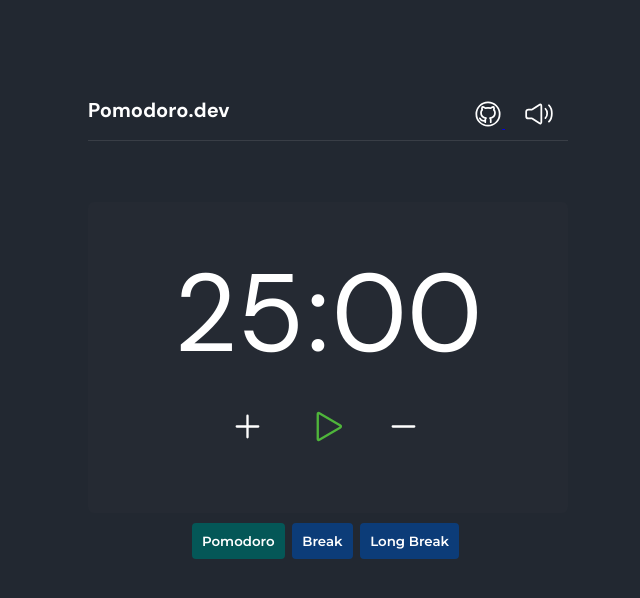
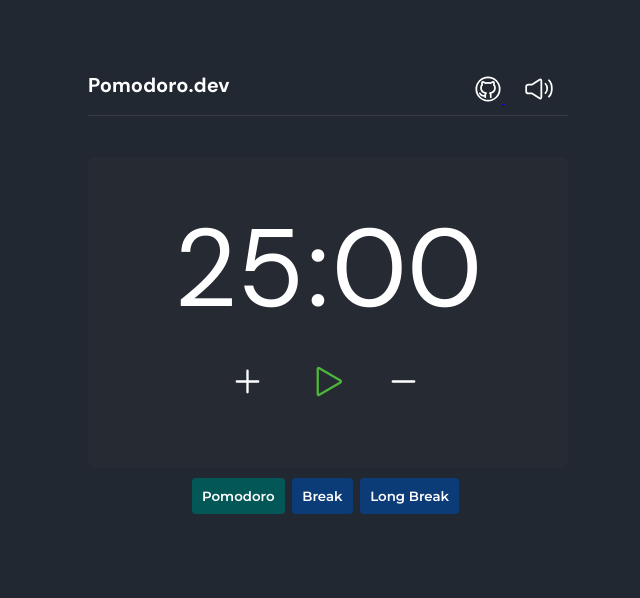
Before and after one commit to pedrohenrique11/Pomodoros, a plain HTML site: page index.html in a window 1280 px wide. Shown: the whole page, without its empty margins (312-952 px from the left). Drawn offline with Linux system fonts and the light colour scheme.

Commit message:
style: add margin in sections

```diff
--- a/src/styles.css
+++ b/src/styles.css
@@ -28,6 +28,8 @@ header {
 
     width: min(48rem, 90%);
     height: 2rem;
+
+    margin-top: -4rem;
     padding: 3rem 0rem;
 
 
@@ -39,7 +41,7 @@ main{
 }
 
 .main__container {
-    margin-top: -10rem;
+    margin-top: -15rem;
     padding: 4rem 4rem;
     text-align: center;
 
```
